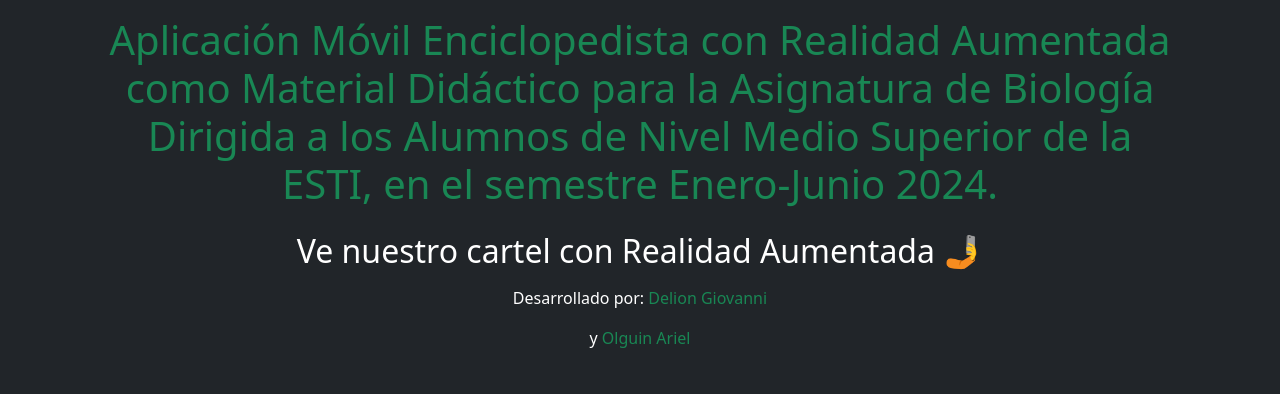
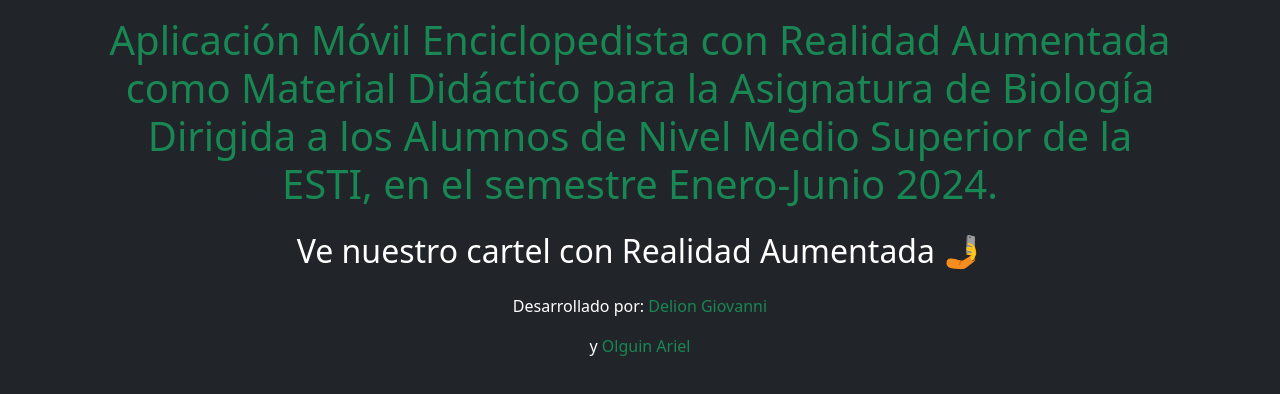
Before and after one commit to ARVIOJ/poster-RA, a plain HTML site: page index.html in a window 1280 px wide. Drawn offline with nearby package versions, Linux system fonts and the light colour scheme; some packages are replaced by stand-ins of ours; a script that the page names is missing.

Commit message:
Update index.html

```diff
--- a/index.html
+++ b/index.html
@@ -14,7 +14,7 @@
         <h2 class="text-white m-2 p-2">Ve nuestro cartel con Realidad Aumentada 🤳</h2>
         <model-viewer class="w-100" src="./Cartel3D.glb" poster="./cartel.jpeg" ar ar-placement="wall" camera-controls touch-action="pan-y" alt="Cartel 3d Esti"></model-viewer>
     </main>
-    <footer>
+    <footer class="m-2 p-2">
         <div class="container text-center">
             <p class="text-white">Desarrollado por: <span class="text-success">Delion Giovanni</span></p>
             <p class="text-white">y <span class="text-success">Olguin Ariel</span></p>
```
